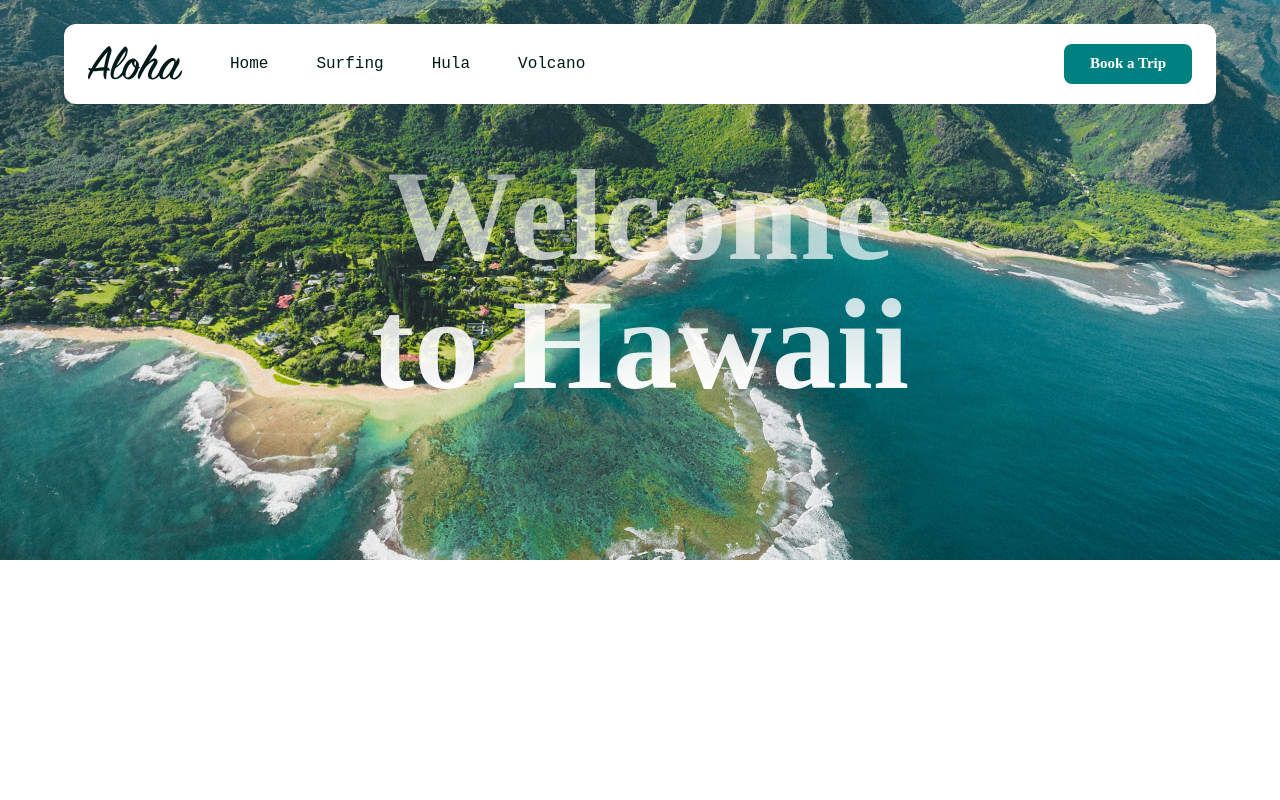
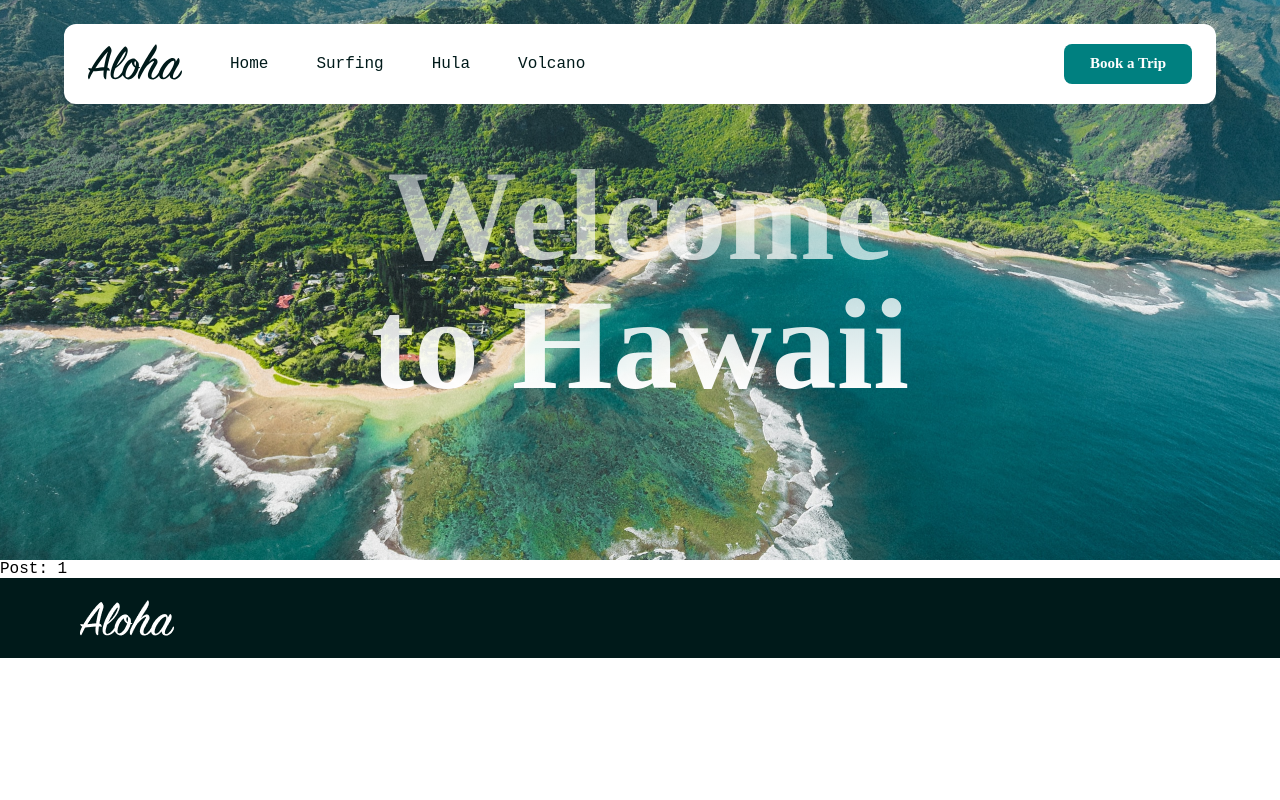
Before and after one commit to soumya-1099/my-tourism, a Next.js app: page /activities/1 in a window 1280 px wide. Before the commit this address had no page. Shown: the top 800 px of the page. Built offline with nearby package versions, Linux system fonts and the light colour scheme.

Commit message:
Add: dynamic route for activities initial commit

```diff
--- /dev/null
+++ b/pages/activities/[slug].tsx
@@ -0,0 +1,7 @@
+import { useRouter } from 'next/router';
+
+export default function activitiesType() {
+  // eslint-disable-next-line react-hooks/rules-of-hooks
+  const router = useRouter();
+  return <p>Post: {router.query.slug}</p>;
+}
```
